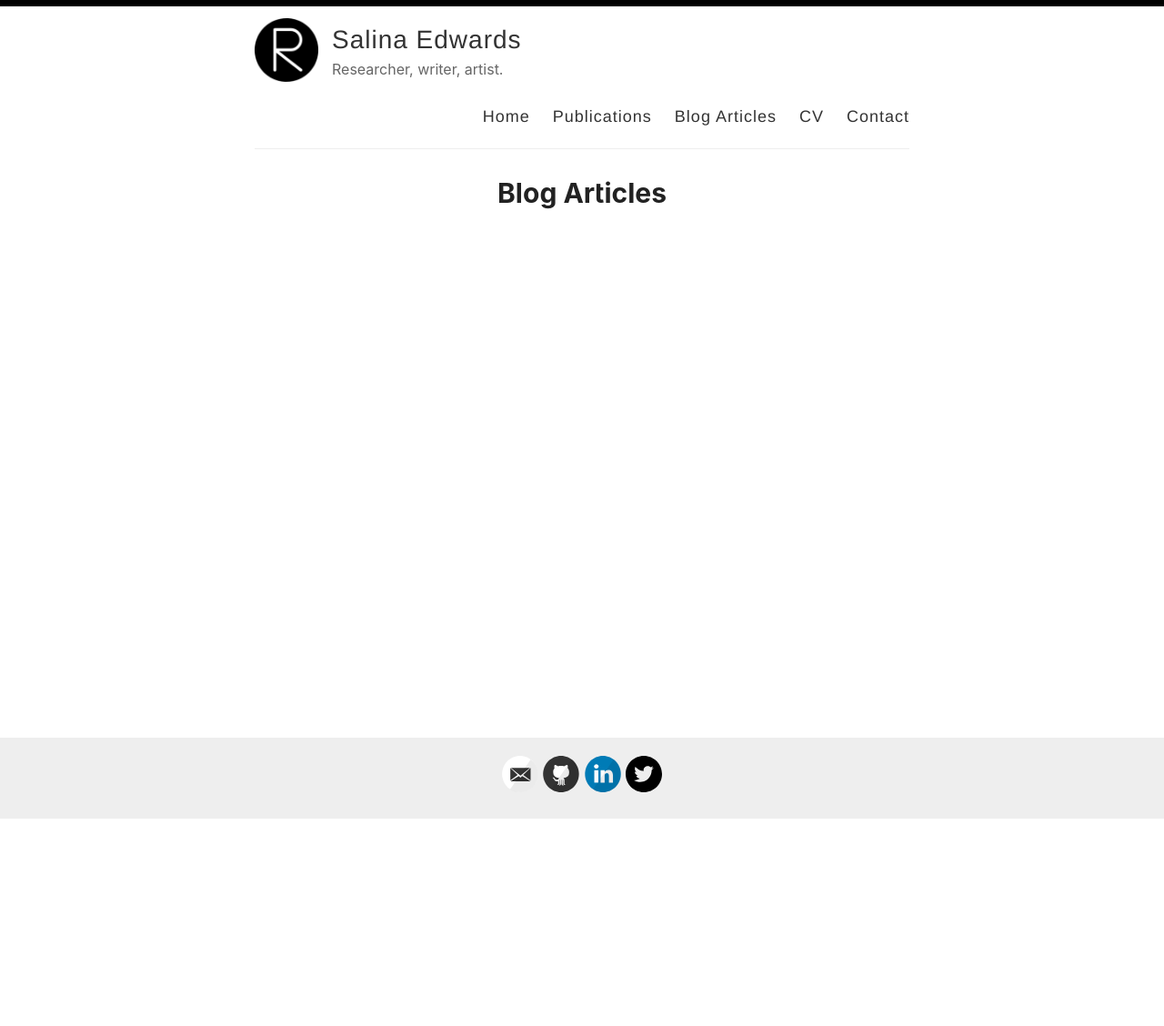
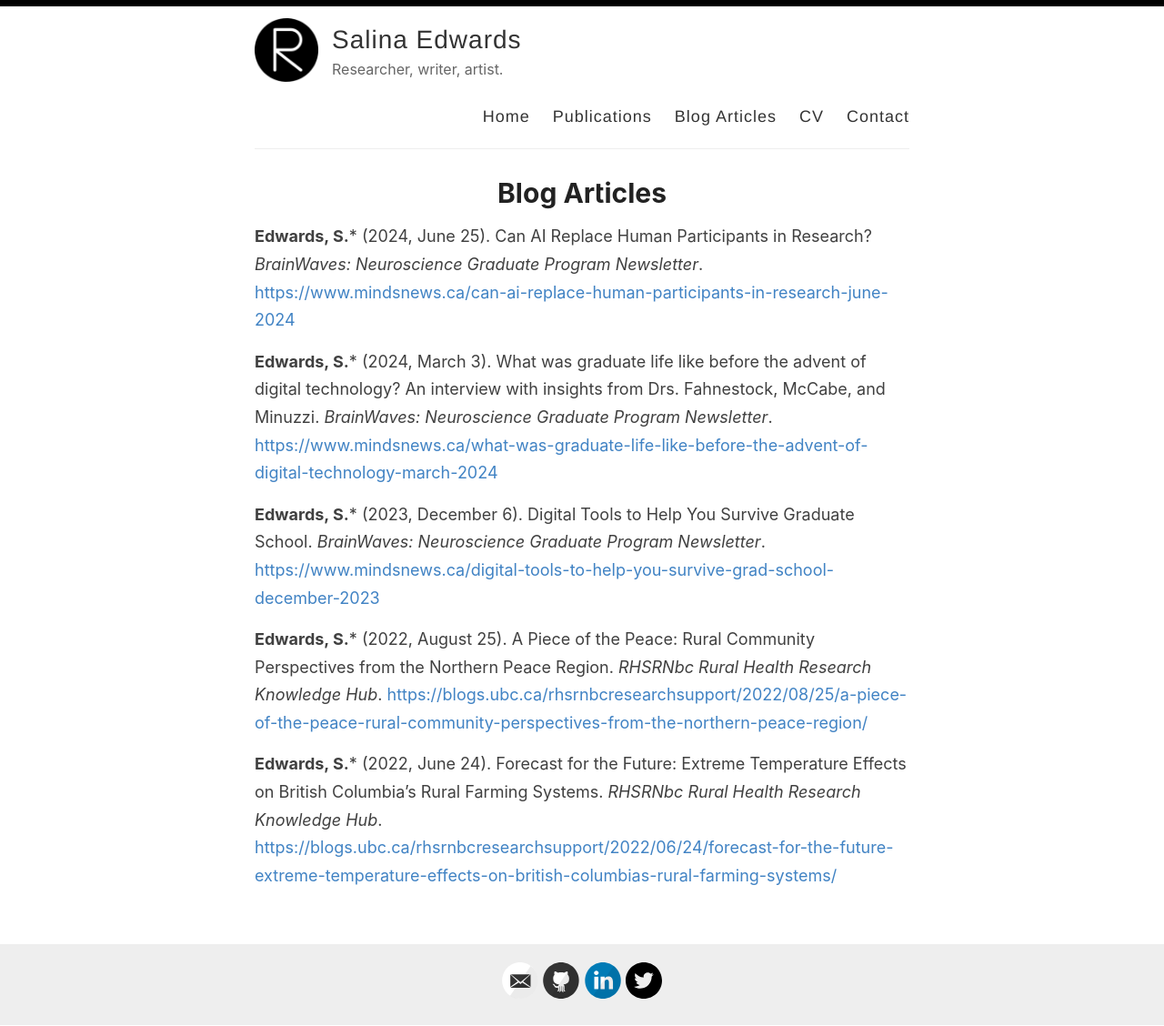
Before and after one commit to salinaedwards/salinaedwards.github.io, a Jekyll site: the page built from _pages/blog-articles.md, in a window 1280 px wide. Shown: the whole page at 91% size. Built offline with Jekyll 4.4.1, drawn with Linux system fonts in a browser that asks for light colours; before the commit the page ends 901 px from its top, so only the background shows below that.

Commit message:
Update blog-articles.md

```diff
--- a/_pages/blog-articles.md
+++ b/_pages/blog-articles.md
@@ -3,3 +3,13 @@ layout: page
 permalink: /blog-articles/
 title: Blog Articles
 ---
+
+**Edwards, S.*** (2024, June 25). Can AI Replace Human Participants in Research? _BrainWaves: Neuroscience Graduate Program Newsletter_. [https://www.mindsnews.ca/can-ai-replace-human-participants-in-research-june-2024](https://www.mindsnews.ca/can-ai-replace-human-participants-in-research-june-2024)
+
+**Edwards, S.*** (2024, March 3). What was graduate life like before the advent of digital technology? An interview with insights from Drs. Fahnestock, McCabe, and Minuzzi. _BrainWaves: Neuroscience Graduate Program Newsletter_. [https://www.mindsnews.ca/what-was-graduate-life-like-before-the-advent-of-digital-technology-march-2024](https://www.mindsnews.ca/what-was-graduate-life-like-before-the-advent-of-digital-technology-march-2024)
+
+**Edwards, S.*** (2023, December 6). Digital Tools to Help You Survive Graduate School. _BrainWaves: Neuroscience Graduate Program Newsletter_. [https://www.mindsnews.ca/digital-tools-to-help-you-survive-grad-school-december-2023](https://www.mindsnews.ca/digital-tools-to-help-you-survive-grad-school-december-2023)
+
+**Edwards, S.*** (2022, August 25). A Piece of the Peace: Rural Community Perspectives from the Northern Peace Region. _RHSRNbc Rural Health Research Knowledge Hub_. [https://blogs.ubc.ca/rhsrnbcresearchsupport/2022/08/25/a-piece-of-the-peace-rural-community-perspectives-from-the-northern-peace-region/](https://blogs.ubc.ca/rhsrnbcresearchsupport/2022/08/25/a-piece-of-the-peace-rural-community-perspectives-from-the-northern-peace-region/)
+
+**Edwards, S.*** (2022, June 24). Forecast for the Future: Extreme Temperature Effects on British Columbia’s Rural Farming Systems. _RHSRNbc Rural Health Research Knowledge Hub_. [https://blogs.ubc.ca/rhsrnbcresearchsupport/2022/06/24/forecast-for-the-future-extreme-temperature-effects-on-british-columbias-rural-farming-systems/](https://blogs.ubc.ca/rhsrnbcresearchsupport/2022/06/24/forecast-for-the-future-extreme-temperature-effects-on-british-columbias-rural-farming-systems/)
```
